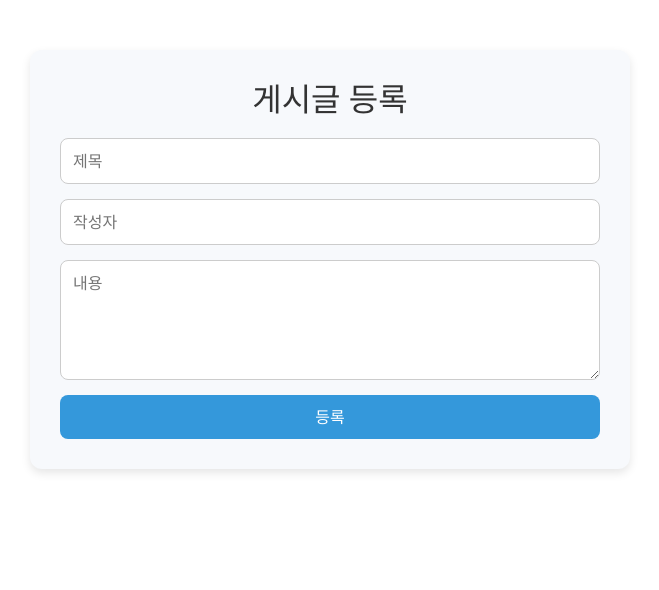
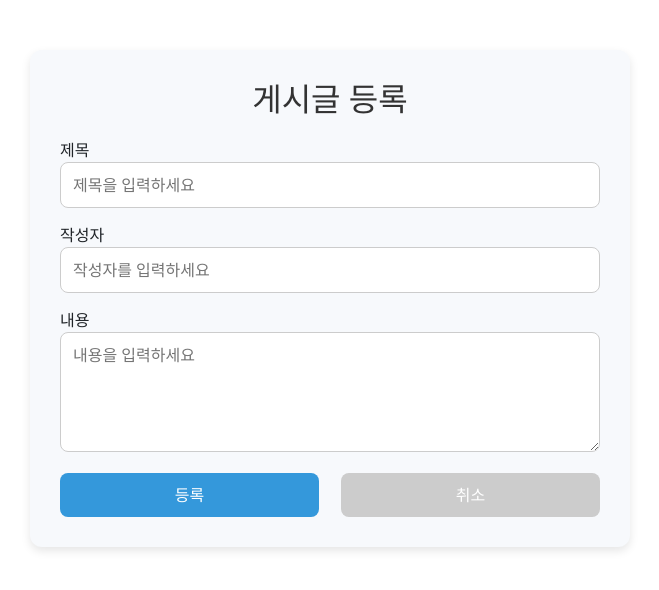
Before and after one commit to cTosMaster/ChatWeb, a React (Create React App) app in the folder frontend/: page /boardpage in a window 1280 px wide. Shown: the top 590 px of the page, without its empty margins (310-969 px from the left). Built offline with nearby package versions, Linux system fonts and the light colour scheme.

Commit message:
취소 버튼 구현, css 수정

```diff
--- a/frontend/src/pages/BoardPage.css
+++ b/frontend/src/pages/BoardPage.css
@@ -25,6 +25,7 @@
   font-size: 16px;
   border: 1px solid #ccc;
   border-radius: 8px;
+  width: 100%;
 }
 
 .board-container textarea {
@@ -32,17 +33,39 @@
   min-height: 120px;
 }
 
+.board-container .button-container {
+  display: flex;
+  justify-content: space-between;
+}
+
 .board-container button {
   padding: 10px;
   font-size: 16px;
-  background-color: #3498db;
-  color: white;
   border: none;
   border-radius: 8px;
   cursor: pointer;
   transition: background-color 0.3s;
+  width: 48%;
+}
+
+.board-container button.submit {
+  background-color: #3498db;
+  color: white;
+}
+
+.board-container button.cancel {
+  background-color: #ccc;
+  color: white;
 }
 
 .board-container button:hover {
+  opacity: 0.8;
+}
+
+.board-container button.submit:hover {
   background-color: #2980b9;
 }
+
+.board-container button.cancel:hover {
+  background-color: #aaa;
+}
--- a/frontend/src/pages/BoardPage.jsx
+++ b/frontend/src/pages/BoardPage.jsx
@@ -1,56 +1,114 @@
-import React, { useState } from "react";
+import React, { useEffect, useState } from "react";
 import axios from "axios";
-import { useNavigate } from "react-router-dom"; // 다른 페이지로 이동하는 hook
+import { useNavigate } from "react-router-dom";
 import "./BoardPage.css";
 
-const BoardPage = () => {
+// 게시글 수정일 경우
+const BoardPage = ({ onPostSubmitted, postId = null }) => {
   const [title, setTitle] = useState("");
   const [writer, setWriter] = useState("");
   const [content, setContent] = useState("");
+  const [error, setError] = useState("");
   const navigate = useNavigate();
 
-  //게시글 등록 처리 (비동기)
+  const isEdit = !!postId;
+
+  useEffect;
+  useEffect(() => {
+    if (isEdit) {
+      axios
+        .get(`http://localhost:3001/api/board/${postId}`)
+        .then((res) => {
+          const { title, writer, content } = res.data;
+          setTitle(title);
+          setWriter(writer);
+          setContent(content);
+        })
+        .catch((err) => {
+          console.error("게시글 불러오기 실패:", err);
+          setError("게시글 데이터를 불러오지 못했습니다.");
+        });
+    }
+  }, [postId]);
+
+  // 폼 제출 시 호출되는 함수
   const handleSubmit = async (e) => {
-    e.preventDefault(); // 새로고침 X -> handleSubmit
+    e.preventDefault();
+
     try {
-      const res = await axios.post("http://localhost:3001/api/board", {
+      let response;
+
+      if (isEdit) {
+        response = await axios.put(
+          `http://localhost:3001/api/board/${postId}`,
+          { title, writer, content }
+        );
+      } else {
+        response = await axios.post("http://localhost:3001/api/board", {
           title,
+          writer,
           content,
-	      writer
         });
+      }
 
-      navigate(`/`); // 내용 페이지 이동
+      onPostSubmitted?.(response.data);
+      navigate("/");
+    } catch (error) {
+      console.error("게시글 등록 실패:", error);
+      setError("게시글 등록에 실패했습니다. 다시 시도해 주세요.");
     }
-    catch (err) {
-      console.error("등록 실패", err);
-    }
+  };
+
+  // 취소 버튼
+  const handleCancel = () => {
+    navigate("/");
   };
 
   return (
     <div className="board-container">
-      <h2>게시글 등록</h2>
+      <h2>{isEdit ? "게시글 수정" : "게시글 등록"}</h2>
+      {error && <p className="error-message">{error}</p>}
       <form onSubmit={handleSubmit}>
+        <div>
+          <label>제목</label>
           <input
             type="text"
-          placeholder="제목"
             value={title}
             onChange={(e) => setTitle(e.target.value)}
+            placeholder="제목을 입력하세요"
             required
           />
+        </div>
+
+        <div>
+          <label>작성자</label>
           <input
             type="text"
-          placeholder="작성자"
             value={writer}
             onChange={(e) => setWriter(e.target.value)}
+            placeholder="작성자를 입력하세요"
             required
           />
+        </div>
+
+        <div>
+          <label>내용</label>
           <textarea
-          placeholder="내용"
             value={content}
             onChange={(e) => setContent(e.target.value)}
+            placeholder="내용을 입력하세요"
             required
           />
-        <button type="submit">등록</button>
+        </div>
+
+        <div class="button-container">
+          <button type="submit" className="submit">
+            {isEdit ? "수정" : "등록"}
+          </button>
+          <button type="button" className="cancel" onClick={handleCancel}>
+            취소
+          </button>
+        </div>
       </form>
     </div>
   );
```
Lines whose indentation alone changed are shown as unchanged.
